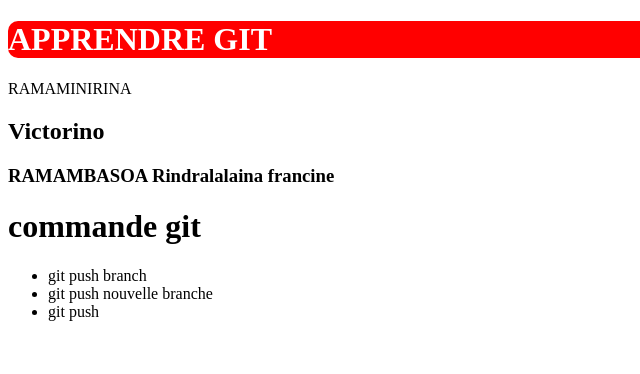
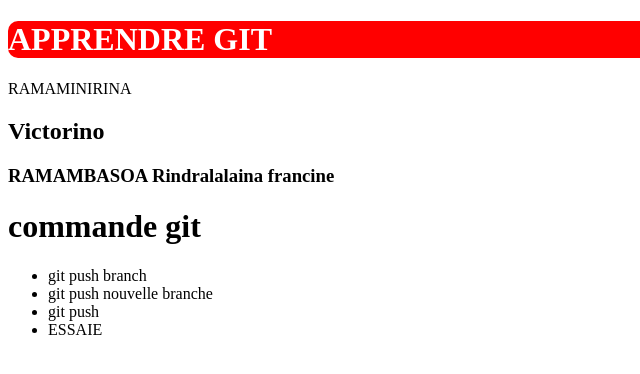
Before and after one commit to rino21/apprendreGit, a plain HTML site: page index.html in a window 1280 px wide. Shown: the full height of the page, 0-640 px from the left. Drawn offline with Linux system fonts and the light colour scheme.

Commit message:
ENREGISTREMENT D'ESSAIE

```diff
--- a/index.html
+++ b/index.html
@@ -17,6 +17,7 @@
             <li>git push branch</li>
             <li>git push nouvelle branche</li>
             <li>git push</li>
+            <li>ESSAIE</li>
         </ul>
     </div>
 </body>
```
